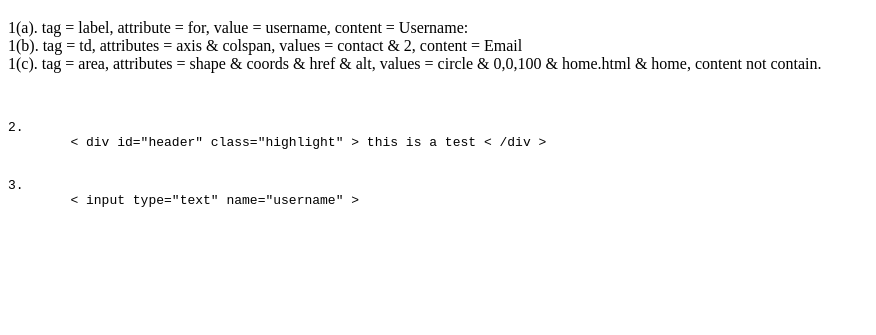
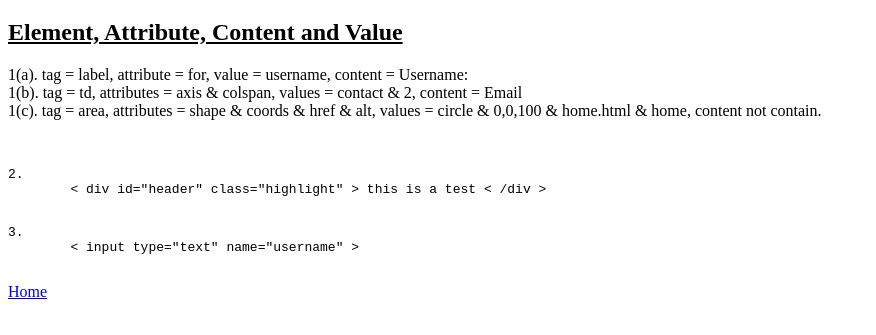
Before and after one commit to naingkokolin-mst/DesigningAndDevelopingWebsite, a plain HTML site: page assignment1.html in a window 1280 px wide. Shown: the part 61-396 px from the top of the page, without its empty margins (0-876 px from the left). Drawn offline with Linux system fonts and the light colour scheme.

Commit message:
assignment1 v1

```diff
--- a/assignment1.html
+++ b/assignment1.html
@@ -9,6 +9,7 @@
 
 <body>
     <h1>Assignment 1</h1>
+    <h2><u>Element, Attribute, Content and Value</u></h2>
     <p>
         1(a). tag = label, attribute = for, value = username, content = Username: <br>
         1(b). tag = td, attributes = axis & colspan, values = contact & 2, content = Email <br>
@@ -24,6 +25,10 @@
     <pre>3.
         < input type="text" name="username" >
     </pre>
+
+    <footer>
+        <a href="index.html">Home</a>
+    </footer>
 </body>
 
 </html>
```
